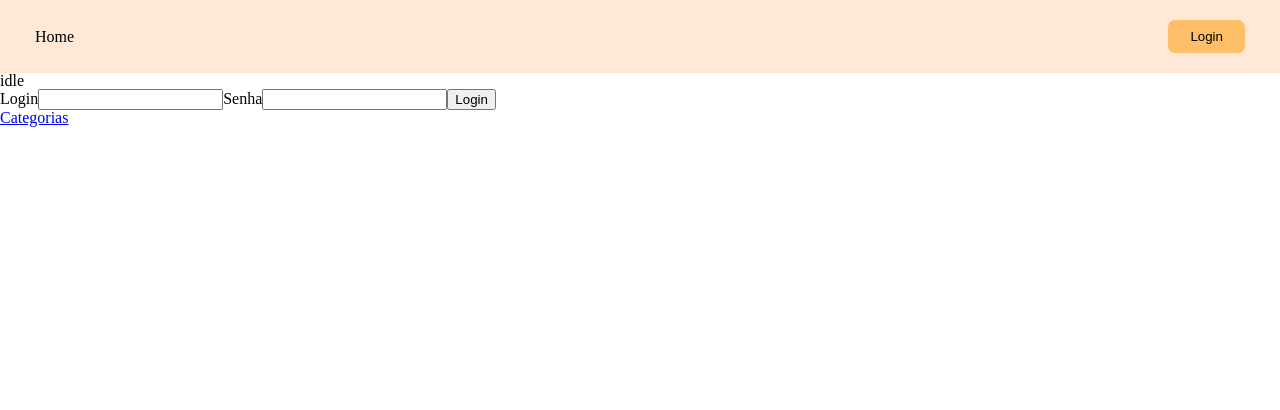
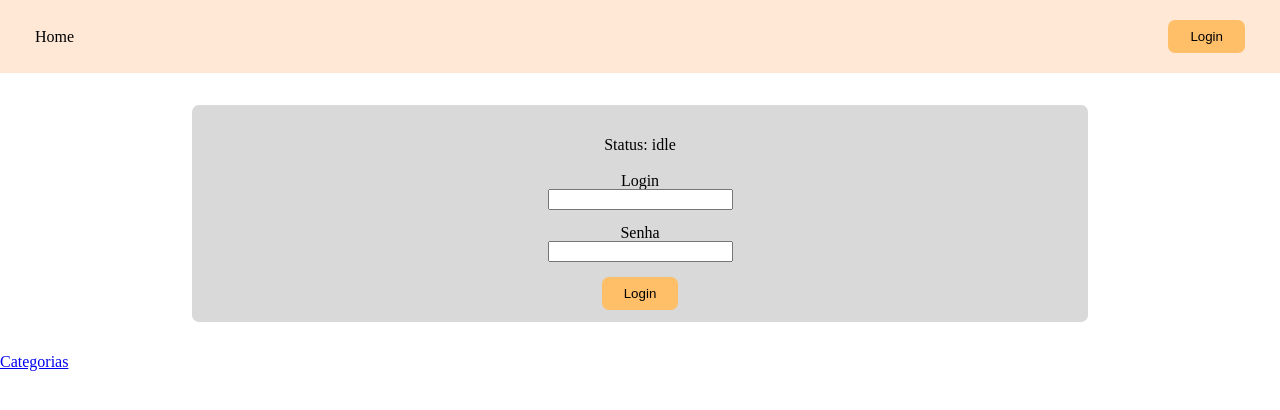
Before and after one commit to magnosillas/inicio_projeto_listalk, a Next.js app: page / in a window 1280 px wide. Both pictures are taken after a click on the button "Login". Shown: the top 410 px of the page. Built offline with nearby package versions, Linux system fonts and the light colour scheme.

Commit message:
Adição de style no componente login

```diff
--- a/src/components/Login/index.jsx
+++ b/src/components/Login/index.jsx
@@ -27,13 +27,13 @@ const Login = () =>{
     )
 
     return(
-        <div>
-            <div>{status}</div>
+        <div className={styles.login}>
+            <div className={styles.login__status} >Status: {status}</div>
             <label htmlFor="login">Login</label>
-            <input type="text" value={login} onChange={(e) => setLogin( e.target.value)} />
+            <input className={styles.login__input} type="text" value={login} onChange={(e) => setLogin( e.target.value)} />
             <label htmlFor="senha" >Senha</label>
-            <input type="password" value={senha} onChange={(e) => setSenha( e.target.value)} />
-            <button onClick={() => mutate()}>Login</button>
+            <input className={styles.login__input} type="password" value={senha} onChange={(e) => setSenha( e.target.value)} />
+            <button className={styles.login__buttonLogin} onClick={() => mutate()}>Login</button>
         </div>
     )
 }
--- a/src/components/Login/login.module.scss
+++ b/src/components/Login/login.module.scss
@@ -0,0 +1,38 @@
+.login{
+    width: 70%;
+    display: flex;
+    justify-content: center;
+    align-items: center;
+    flex-direction: column;
+
+    background-color: #D9D9D9;
+
+    border-radius: 7px;
+
+    margin: 32px auto;
+    padding: 12px 0;
+
+    &__status{
+        padding: 20px 0;
+    }
+
+    &__input{
+        margin-bottom: 15px;
+    }
+
+    &__buttonLogin{
+        background-color: #FFBF68;
+
+        border: 2px solid #FFBF68;
+        border-radius: 7px;
+
+        padding: 7px 20px;
+
+        cursor: pointer;
+
+        &:hover{
+            background-color: #FFE8D6;
+            transition: all .4s;
+        }
+    }
+}
```
